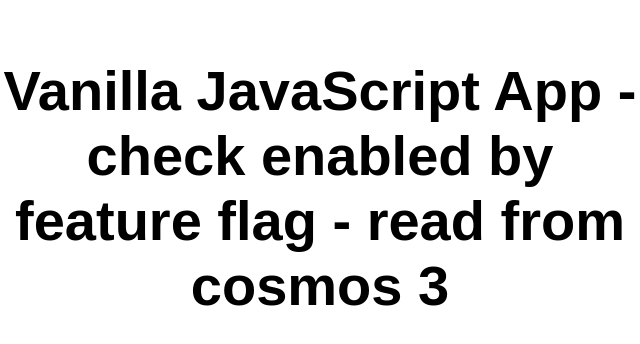
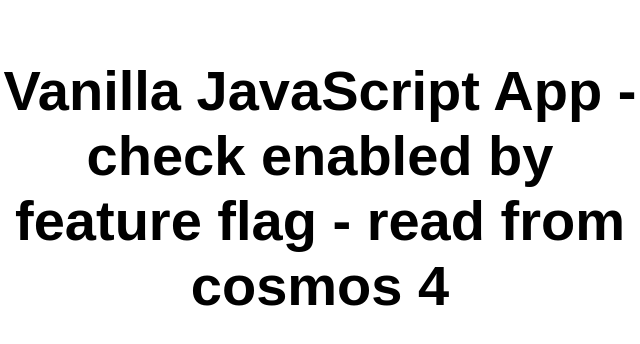
Before and after one commit to cmriachi/vanillabasic2, a website: page src/index.html in a window 1280 px wide. Shown: the full height of the page, 320-960 px from the left. Drawn offline with Linux system fonts and the light colour scheme.

Commit message:
Update index.html

```diff
--- a/src/index.html
+++ b/src/index.html
@@ -10,7 +10,7 @@
 
 <body>
   <main>
-    <h1>Vanilla JavaScript App - check enabled by feature flag - read from cosmos 3</h1>
+    <h1>Vanilla JavaScript App - check enabled by feature flag - read from cosmos 4</h1>
   </main>
 </body>
 
```
